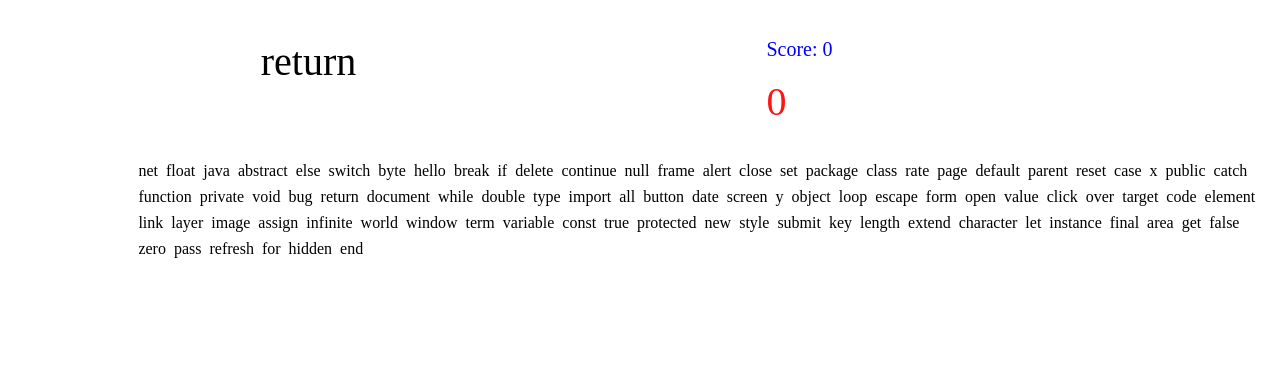
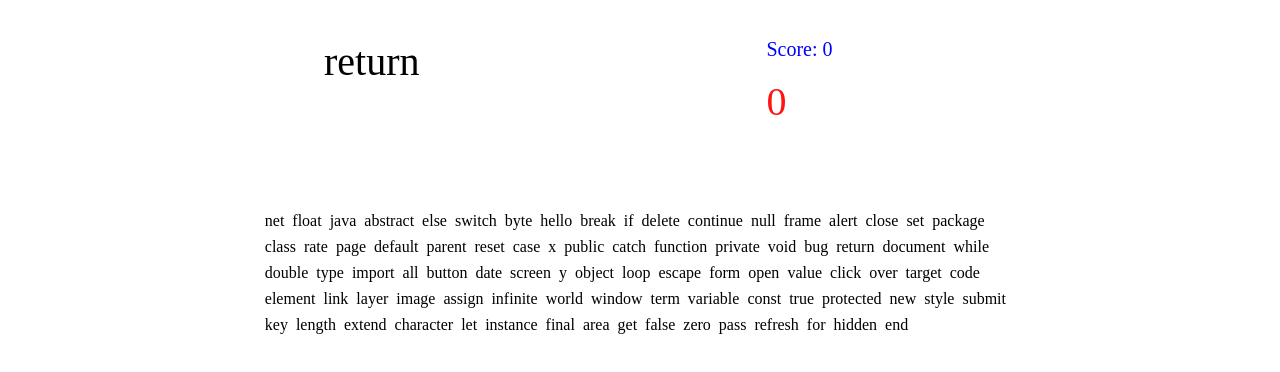
Before and after one commit to thanitaidk/API-LAB, a plain HTML site: page findtheword/index.html in a window 1280 px wide. Shown: the top 372 px of the page. Drawn offline with nearby package versions, Linux system fonts and the light colour scheme; a web font is replaced by a local one.

Commit message:
Update style.css

```diff
--- a/findtheword/style.css
+++ b/findtheword/style.css
@@ -11,16 +11,18 @@ body {
     src: url('https://cdn.glitch.com/b697b48c-d0d7-464e-a80a-a78adb9ac08e%2FFunkisMAUDemoGX.ttf?1537866579638');
 }
 
+/* the area containing the words */
 #demo {
-    width: 90%;
+    width: 60%;
     display: flex;
     position: absolute;
-    top: 150px;
-    left: 10%;
-    right: 10%;
+    top: 200px;
+    left: 20%;
+    right: 20%;
     flex-wrap: wrap;
 }
 
+/* timer at the start of the game */
 #Counter {
     color: red;
     font-size: 40px;
@@ -41,6 +43,7 @@ body {
     position: absolute;
     top: 30px;
     left: 60%;
+    right: 25%;
     flex-wrap: wrap;
     transition: opacity 0.5s ease-in-out;
 }
@@ -51,7 +54,7 @@ body {
     display: flex;
     position: absolute;
     top: 30px;
-    left: 20%;
+    left: 25%;
     right: 50%;
     flex-wrap: wrap;
     transition: opacity 0.5s ease-in-out;
```
